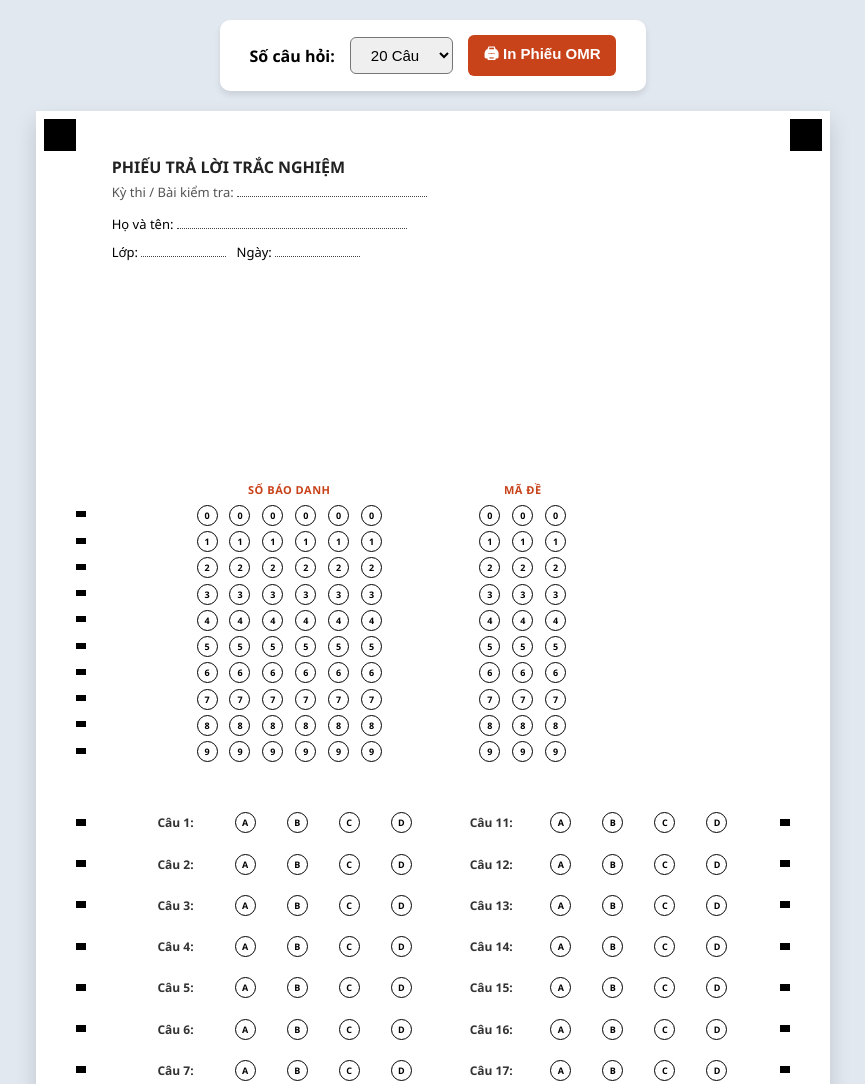
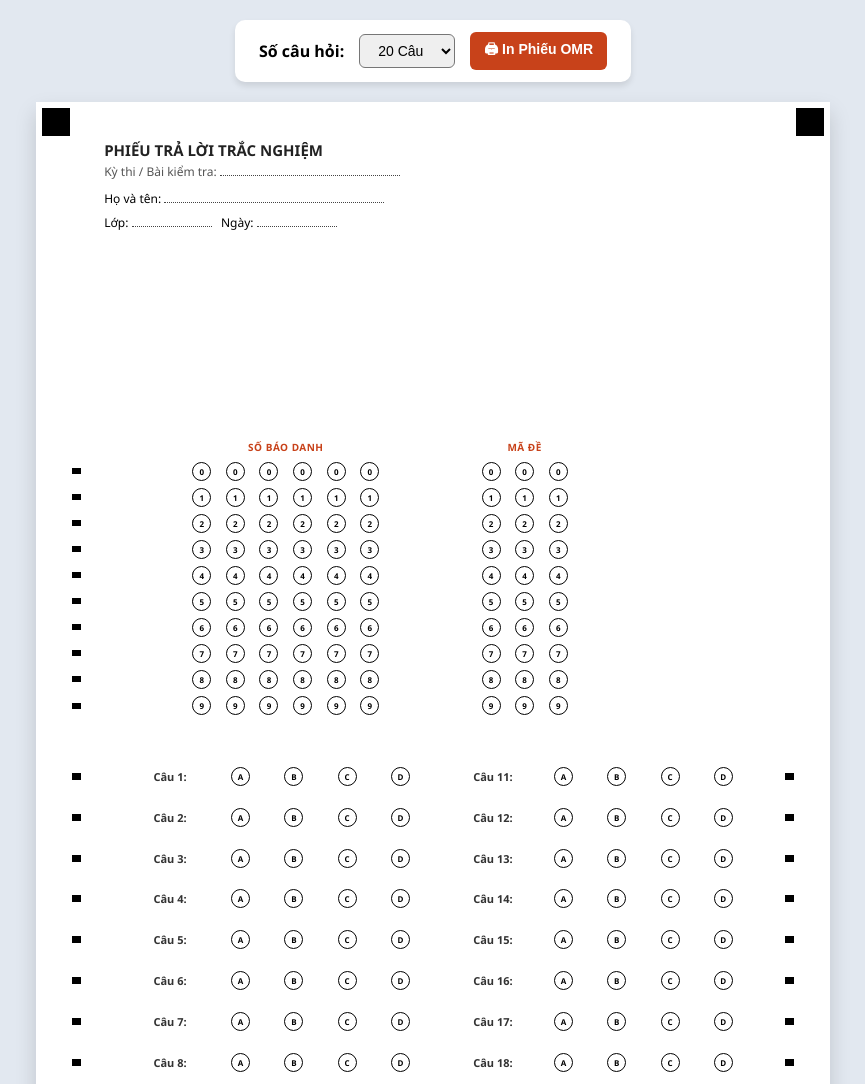
Before and after one commit to TandatH/PHIEU-CHAM-TRAC-NGHIEM, a plain HTML site: page phieu_in.html in a window 1280 px wide. Shown: the top 1084 px of the page, without its empty margins (207-1072 px from the left). Drawn offline with Linux system fonts and the light colour scheme.

Commit message:
Update phieu_in.html

```diff
--- a/phieu_in.html
+++ b/phieu_in.html
@@ -12,74 +12,82 @@
     display: flex; flex-direction: column; align-items: center;
   }
   .controls {
-    background: white; padding: 15px 30px; border-radius: 10px;
+    background: white; padding: 12px 24px; border-radius: 10px;
     box-shadow: 0 4px 6px rgba(0,0,0,.1); margin-bottom: 20px;
     display: flex; gap: 15px; align-items: center;
   }
-  select, button { font-size: 15px; padding: 8px 16px; border-radius: 6px; }
+  select, button { font-size: 14px; padding: 7px 14px; border-radius: 6px; }
   button { background: var(--accent); color: white; border: none; cursor: pointer; font-weight: bold; }
   button:hover { background: #b03a16; }
 
-  /* ══ A4 ═══════════════════════════════════════════════════ */
+  /* ══ A4 — CỨNG 210×297mm, KHÔNG tràn trang ════════════════ */
   .a4-page {
     width: 210mm;
-    min-height: 297mm;
+    height: 297mm;          /* cố định — không dùng min-height */
+    overflow: hidden;       /* cắt nếu lệch tính toán */
     background: white;
     box-shadow: 0 10px 20px rgba(0,0,0,.15);
     position: relative;
     box-sizing: border-box;
   }
 
-  /* ══ ANCHOR (4 góc) — dùng border để luôn in được ═════════ */
+  /* ══ ANCHOR (4 góc) ════════════════════════════════════════ */
   .anc {
     position: absolute;
     width: 0; height: 0;
-    border: 16px solid black;
+    border: 14px solid black;
+    z-index: 10;
     -webkit-print-color-adjust: exact;
     print-color-adjust: exact;
   }
-  .anc.tl { top: 8px; left: 8px; }
-  .anc.tr { top: 8px; right: 8px; }
-  .anc.bl { bottom: 8px; left: 8px; }
-  .anc.br { bottom: 8px; right: 8px; }
+  .anc.tl { top: 6px; left: 6px; }
+  .anc.tr { top: 6px; right: 6px; }
+  .anc.bl { bottom: 6px; left: 6px; }
+  .anc.br { bottom: 6px; right: 6px; }
 
-  /* ══ TIMING MARKS ══════════════════════════════════════════
-     Dải vạch đen cạnh trái/phải, mỗi vạch = 1 hàng SBD hoặc 1 câu hỏi.
-     OpenCV đọc Y của từng vạch → biết chính xác vị trí hàng cần đọc.
-  ══════════════════════════════════════════════════════════ */
+  /* ══ TIMING MARKS ══════════════════════════════════════════ */
   .tm-col {
     position: absolute;
     display: flex;
     flex-direction: column;
-    /* gap được set qua JS để khớp với spacing bubble */
+    z-index: 5;
   }
-  /* Mỗi vạch timing */
   .tm {
     background: black;
-    width: 10px;
-    /* height và margin-bottom được set qua JS */
+    width: 9px;
     flex-shrink: 0;
     -webkit-print-color-adjust: exact;
     print-color-adjust: exact;
   }
 
+  /* ══ Wrapper co giãn để vừa 1 trang ═══════════════════════
+     JS sẽ tính scale = 297mm / nội_dung_thực_tế và áp vào đây
+  ══════════════════════════════════════════════════════════ */
+  .inner {
+    position: absolute;
+    top: 0; left: 0;
+    width: 210mm;
+    transform-origin: top left;
+    /* scale sẽ set bằng JS sau khi render */
+  }
+
   /* ══ Nội dung ══════════════════════════════════════════════ */
   .content {
-    padding: 12mm 16mm 12mm 20mm; /* trái rộng hơn để nhường chỗ timing marks */
+    padding: 10mm 14mm 8mm 18mm;
     box-sizing: border-box;
   }
 
-  .school-info h2 { margin: 0 0 5px; font-size: 16px; color: #222; }
-  .school-info p  { margin: 0; font-size: 13px; color: #555; }
-  .student-info   { margin-top: 10px; font-size: 13px; line-height: 2.1; }
+  .school-info h2 { margin: 0 0 3px; font-size: 15px; color: #222; font-weight: 700; }
+  .school-info p  { margin: 0; font-size: 12px; color: #555; }
+  .student-info   { margin-top: 7px; font-size: 12px; line-height: 2; }
   .uline { border-bottom: 1px dotted #444; display: inline-block; }
 
   /* ══ OMR Frame ══════════════════════════════════════════════ */
   .omr-frame {
     position: relative;
     width: 100%;
-    height: 248mm;
-    margin-top: 8mm;
+    /* height tự động — JS scale sẽ co vừa trang */
+    margin-top: 5mm;
   }
   .region {
     position: absolute;
@@ -91,42 +99,43 @@
     align-items: center; justify-items: center;
   }
   .region-title {
-    position: absolute; top: -20px; left: 0; width: 100%;
-    text-align: center; font-weight: bold; font-size: 11px;
+    position: absolute; top: -18px; left: 0; width: 100%;
+    text-align: center; font-weight: bold; font-size: 10px;
     color: var(--accent); text-transform: uppercase; letter-spacing: .5px;
   }
   .bubble {
-    width: 19px; height: 19px;
+    width: 17px; height: 17px;
     border: 1.5px solid #000;
     border-radius: 50%;
     display: flex; align-items: center; justify-content: center;
-    font-size: 9px; font-weight: bold; color: #000;
+    font-size: 8px; font-weight: bold; color: #000;
     background: white;
     -webkit-print-color-adjust: exact;
     print-color-adjust: exact;
   }
   .q-num {
-    font-size: 12px; font-weight: bold; color: #333;
+    font-size: 11px; font-weight: bold; color: #333;
     display: flex; justify-content: flex-end;
-    padding-right: 6px; align-items: center;
+    padding-right: 5px; align-items: center;
   }
 
   /* ══ Print ═════════════════════════════════════════════════ */
   @media print {
     body { background: transparent; padding: 0; margin: 0; }
     .controls { display: none; }
-    .a4-page { box-shadow: none; margin: 0; }
+    .a4-page {
+      box-shadow: none; margin: 0;
+      width: 210mm; height: 297mm;
+      overflow: hidden;
+      page-break-after: avoid;
+    }
     * {
       -webkit-print-color-adjust: exact !important;
       print-color-adjust: exact !important;
       color-adjust: exact !important;
     }
-    .anc {
-      border: 16px solid black !important;
-    }
-    .tm {
-      background: black !important;
-    }
+    .anc  { border: 14px solid black !important; }
+    .tm   { background: black !important; }
   }
 </style>
 </head>
@@ -144,33 +153,31 @@
 </div>
 
 <div class="a4-page" id="a4">
-  <!-- 4 Anchor góc -->
+  <!-- 4 Anchor góc — nằm ngoài .inner để luôn ở đúng góc A4 -->
   <div class="anc tl"></div>
   <div class="anc tr"></div>
   <div class="anc bl"></div>
   <div class="anc br"></div>
 
-  <!-- Timing marks SBD (cạnh trái, 10 vạch cho 10 hàng 0-9) -->
-  <div class="tm-col" id="tmSBD" style="left: 40px;"></div>
+  <!-- Timing marks — vị trí set bằng JS sau scale -->
+  <div class="tm-col" id="tmSBD"  style="left:36px;"></div>
+  <div class="tm-col" id="tmAnsL" style="left:36px;"></div>
+  <div class="tm-col" id="tmAnsR" style="right:36px;"></div>
 
-  <!-- Timing marks câu hỏi trái (cạnh trái) -->
-  <div class="tm-col" id="tmAnsL" style="left: 40px;"></div>
-
-  <!-- Timing marks câu hỏi phải (cạnh phải) -->
-  <div class="tm-col" id="tmAnsR" style="right: 40px;"></div>
-
+  <!-- Wrapper sẽ bị scale để vừa 297mm -->
+  <div class="inner" id="inner">
     <div class="content">
       <div class="school-info">
         <h2>PHIẾU TRẢ LỜI TRẮC NGHIỆM</h2>
-      <p>Kỳ thi / Bài kiểm tra: <span class="uline" style="width:190px"></span></p>
+        <p>Kỳ thi / Bài kiểm tra: <span class="uline" style="width:180px"></span></p>
         <div class="student-info">
-        Họ và tên: <span class="uline" style="width:230px"></span><br>
-        Lớp: <span class="uline" style="width:85px"></span> &nbsp;
-        Ngày: <span class="uline" style="width:85px"></span>
+          Họ và tên: <span class="uline" style="width:220px"></span><br>
+          Lớp: <span class="uline" style="width:80px"></span> &nbsp;
+          Ngày: <span class="uline" style="width:80px"></span>
         </div>
       </div>
 
-    <!-- OMR Frame — % tọa độ khớp chính xác REGION trong app.js -->
+      <!-- OMR Frame -->
       <div class="omr-frame" id="omrFrame">
         <div id="regSBD"   class="region" style="left:12%;top:22%;width:30%;height:28%;">
           <div class="region-title">Số Báo Danh</div>
@@ -185,13 +192,17 @@
       </div>
     </div>
   </div>
+</div>
 
 <script>
-// ── Render bong bóng ────────────────────────────────────────
+const MM_TO_PX = 96 / 25.4; // 1mm = 3.779px tại 96dpi
+const PAGE_H_MM = 297;
+
 function renderSheet() {
   const numQ = parseInt(document.getElementById('numQ').value);
   const half = Math.ceil(numQ / 2);
 
+  // SBD
   const sbd = document.getElementById('gridSBD');
   sbd.style.gridTemplateColumns = 'repeat(6,1fr)';
   sbd.style.gridTemplateRows    = 'repeat(10,1fr)';
@@ -200,6 +211,7 @@ function renderSheet() {
     for (let c = 0; c < 6; c++)
       sbd.innerHTML += `<div class="bubble">${r}</div>`;
 
+  // Mã đề
   const code = document.getElementById('gridCODE');
   code.style.gridTemplateColumns = 'repeat(3,1fr)';
   code.style.gridTemplateRows    = 'repeat(10,1fr)';
@@ -208,15 +220,28 @@ function renderSheet() {
     for (let c = 0; c < 3; c++)
       code.innerHTML += `<div class="bubble">${r}</div>`;
 
-  renderPanel('regLeft',  1,        half);
-  renderPanel('regRight', half + 1, numQ);
+  // Câu hỏi — tính chiều cao OMR frame để vừa 1 trang
+  const nLeft  = half;
+  const nRight = numQ - half;
 
-  // Sau khi DOM render xong, đặt timing marks theo vị trí thực tế
+  // Tính chiều cao khả dụng cho omr-frame
+  // = 297mm - padding_top(10mm) - header_est(28mm) - margin_top(5mm) - padding_bot(8mm)
+  const headerMM = 28 + 5;
+  const paddingMM = 10 + 8;
+  const frameMM = PAGE_H_MM - headerMM - paddingMM; // ~246mm
+  document.getElementById('omrFrame').style.height = frameMM + 'mm';
+
+  renderPanel('regLeft',  1,        half,   nLeft);
+  renderPanel('regRight', half + 1, numQ,   nRight);
+
+  // Scale và timing marks sau khi layout xong
+  requestAnimationFrame(() => requestAnimationFrame(() => {
+    scaleToFit();
     requestAnimationFrame(() => requestAnimationFrame(placeTimingMarks));
+  }));
 }
 
-function renderPanel(id, startQ, endQ) {
-  const n = endQ - startQ + 1;
+function renderPanel(id, startQ, endQ, n) {
   const el = document.getElementById(id);
   if (n <= 0) { el.innerHTML = ''; return; }
   el.innerHTML = `<div class="bubble-grid"
@@ -224,85 +249,68 @@ function renderPanel(id, startQ, endQ) {
     ${Array.from({length:n}).map((_,i) => {
       const q = startQ + i;
       return `<div class="q-num">Câu ${q}:</div>
-              <div class="bubble">A</div>
-              <div class="bubble">B</div>
-              <div class="bubble">C</div>
-              <div class="bubble">D</div>`;
+              <div class="bubble">A</div><div class="bubble">B</div>
+              <div class="bubble">C</div><div class="bubble">D</div>`;
     }).join('')}
   </div>`;
 }
 
-// ── Đặt timing marks theo vị trí DOM thực tế ────────────────
-// Mỗi vạch canh đúng giữa hàng bong bóng tương ứng,
-// giúp OpenCV biết chính xác Y của từng hàng dù ảnh bị nghiêng nhẹ.
-function placeTimingMarks() {
-  const a4 = document.getElementById('a4');
-  const a4Top = a4.getBoundingClientRect().top;
+// ── Scale nội dung vừa khít 297mm ───────────────────────────
+function scaleToFit() {
+  const inner = document.getElementById('inner');
+  inner.style.transform = 'none'; // reset trước khi đo
 
-  // ── Timing marks SBD (10 hàng số 0-9) ──────────────────
-  const sbdBubbles = document.querySelectorAll('#gridSBD .bubble');
-  if (sbdBubbles.length === 60) { // 6 cột × 10 hàng
-    const tmSBD = document.getElementById('tmSBD');
-    tmSBD.innerHTML = '';
+  const innerH  = inner.getBoundingClientRect().height;
+  const pageHpx = PAGE_H_MM * MM_TO_PX;
 
-    // Lấy Y của hàng đầu và hàng cuối để tính top/height
-    const firstRow = sbdBubbles[0].getBoundingClientRect();
-    const tmTop = firstRow.top - a4Top + firstRow.height / 2 - 4;
-    tmSBD.style.top = tmTop + 'px';
-
-    // Tính spacing giữa các hàng
-    const rowSpacing = [];
-    for (let r = 0; r < 9; r++) {
-      const y0 = sbdBubbles[r * 6].getBoundingClientRect().top;
-      const y1 = sbdBubbles[(r+1) * 6].getBoundingClientRect().top;
-      rowSpacing.push(y1 - y0);
-    }
-    const avgSpacing = rowSpacing.reduce((s,v)=>s+v,0) / rowSpacing.length;
-
-    for (let r = 0; r < 10; r++) {
-      const tm = document.createElement('div');
-      tm.className = 'tm';
-      tm.style.height = '6px';
-      if (r < 9) tm.style.marginBottom = (avgSpacing - 6) + 'px';
-      tmSBD.appendChild(tm);
+  if (innerH > pageHpx) {
+    const scale = pageHpx / innerH;
+    inner.style.transform = `scale(${scale})`;
+    inner.style.transformOrigin = 'top left';
   }
 }
 
-  // ── Timing marks câu hỏi trái ───────────────────────────
-  placeAnsTM('regLeft', 'tmAnsL', 'left');
-  placeAnsTM('regRight', 'tmAnsR', 'right');
+// ── Timing marks theo vị trí DOM thực tế ────────────────────
+function placeTimingMarks() {
+  const a4Rect = document.getElementById('a4').getBoundingClientRect();
+
+  // SBD — 10 hàng
+  const sbdBubbles = document.querySelectorAll('#gridSBD .bubble');
+  if (sbdBubbles.length === 60) {
+    buildTM('tmSBD', Array.from({length:10}, (_,r) => sbdBubbles[r*6]), a4Rect, 6, 10);
+  }
+  // Câu hỏi trái/phải
+  buildAnsTM('regLeft',  'tmAnsL', a4Rect, 7);
+  buildAnsTM('regRight', 'tmAnsR', a4Rect, 7);
 }
 
-function placeAnsTM(panelId, tmId, side) {
-  const panel = document.getElementById(panelId);
-  if (!panel) return;
-  const rows = panel.querySelectorAll('.q-num');
-  if (!rows.length) return;
-
-  const a4 = document.getElementById('a4');
-  const a4Rect = a4.getBoundingClientRect();
+function buildTM(tmId, rowEls, a4Rect, markH, count) {
   const tmEl = document.getElementById(tmId);
   tmEl.innerHTML = '';
+  if (!rowEls.length) return;
 
-  const firstRect = rows[0].getBoundingClientRect();
-  const tmTop = firstRect.top - a4Rect.top + firstRect.height / 2 - 4;
-  tmEl.style.top = tmTop + 'px';
+  const ys = rowEls.map(el => {
+    const r = el.getBoundingClientRect();
+    return r.top - a4Rect.top + r.height / 2;
+  });
 
-  const spacings = [];
-  for (let i = 0; i < rows.length - 1; i++) {
-    spacings.push(rows[i+1].getBoundingClientRect().top - rows[i].getBoundingClientRect().top);
-  }
-  const avg = spacings.length
-    ? spacings.reduce((s,v)=>s+v,0) / spacings.length
-    : firstRect.height;
-
-  for (let i = 0; i < rows.length; i++) {
+  tmEl.style.top = (ys[0] - markH/2) + 'px';
+  for (let i = 0; i < ys.length; i++) {
     const tm = document.createElement('div');
     tm.className = 'tm';
-    tm.style.height = '7px';
-    if (i < rows.length - 1) tm.style.marginBottom = (avg - 7) + 'px';
+    tm.style.height = markH + 'px';
+    if (i < ys.length - 1) {
+      const gap = ys[i+1] - ys[i] - markH;
+      tm.style.marginBottom = Math.max(0, gap) + 'px';
+    }
     tmEl.appendChild(tm);
   }
+}
+
+function buildAnsTM(panelId, tmId, a4Rect, markH) {
+  const rows = document.querySelectorAll(`#${panelId} .q-num`);
+  if (!rows.length) return;
+  buildTM(tmId, Array.from(rows), a4Rect, markH, rows.length);
 }
 
 renderSheet();
```
Lines whose indentation alone changed are shown as unchanged.
